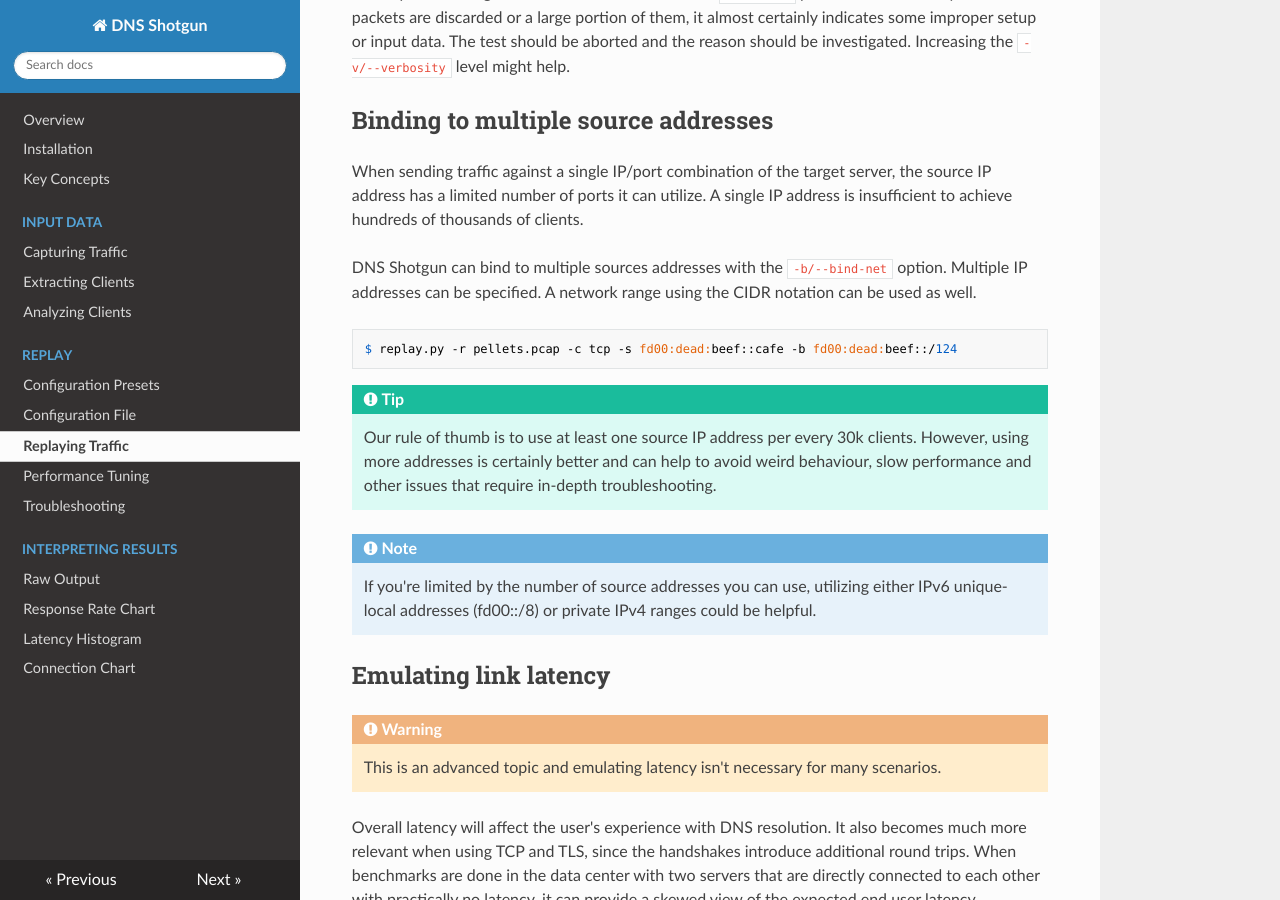
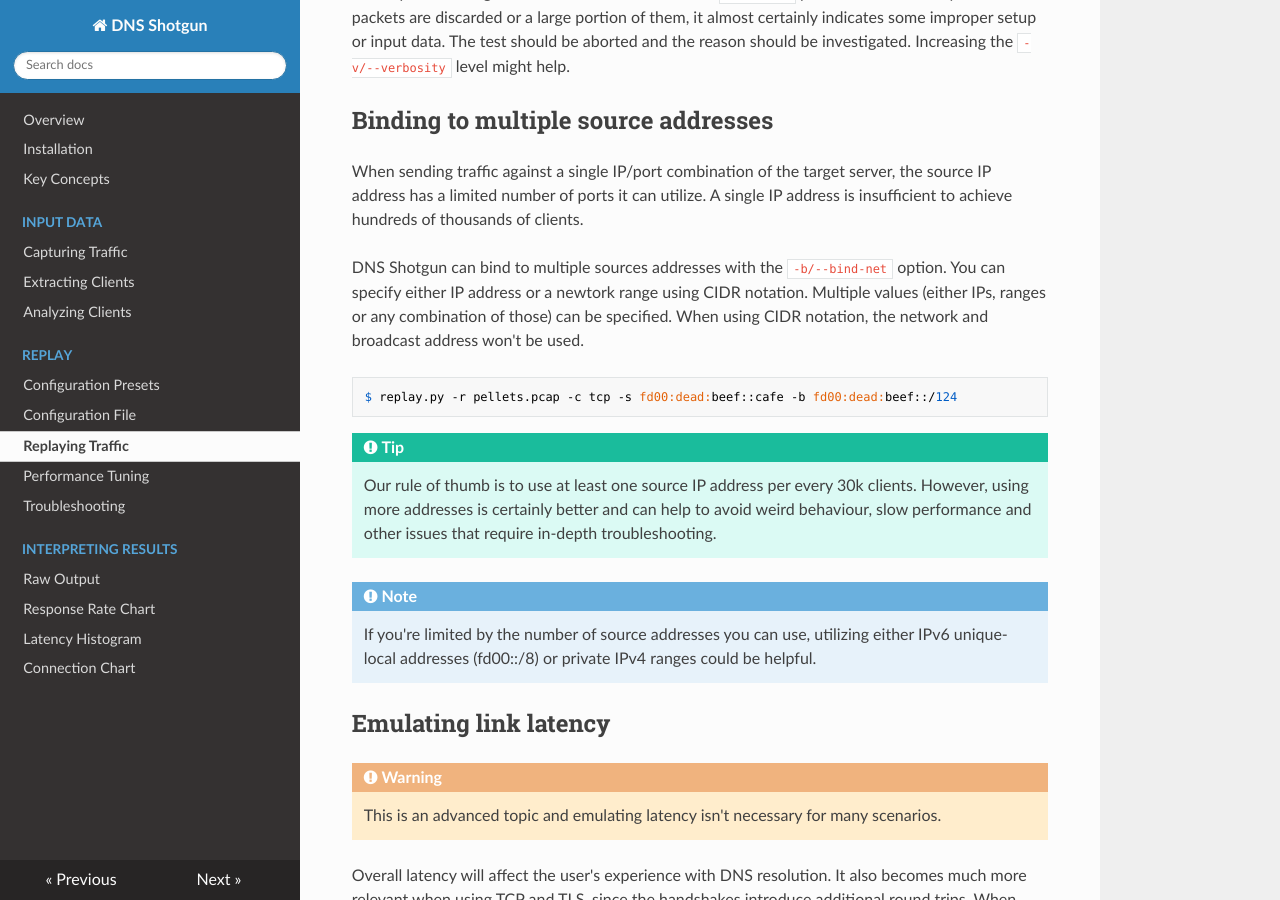
Before and after one commit to CZ-NIC/shotgun, an MkDocs documentation site: the page built from docs/replaying-traffic.md, in a window 1280 px wide and 900 px high, scrolled down 513 px. Built offline with MkDocs 1.6.1, drawn with Linux system fonts in a browser that asks for light colours; nearby versions of some CDN libraries.

Commit message:
fixup! docs: add proper documentation

````diff
--- a/docs/replaying-traffic.md
+++ b/docs/replaying-traffic.md
@@ -32,8 +32,11 @@
 
 
 DNS Shotgun can bind to multiple sources addresses with the `-b/--bind-net`
-option. Multiple IP addresses can be specified. A network range using the CIDR
-notation can be used as well.
+option. You can specify either IP address or a newtork range using CIDR
+notation. Multiple values (either IPs, ranges or any combination of those) can
+be specified. When using CIDR notation, the network and broadcast address won't
+be used.
+
 
 ```
 $ replay.py -r pellets.pcap -c tcp -s fd00:dead:beef::cafe -b fd00:dead:beef::/124
````
